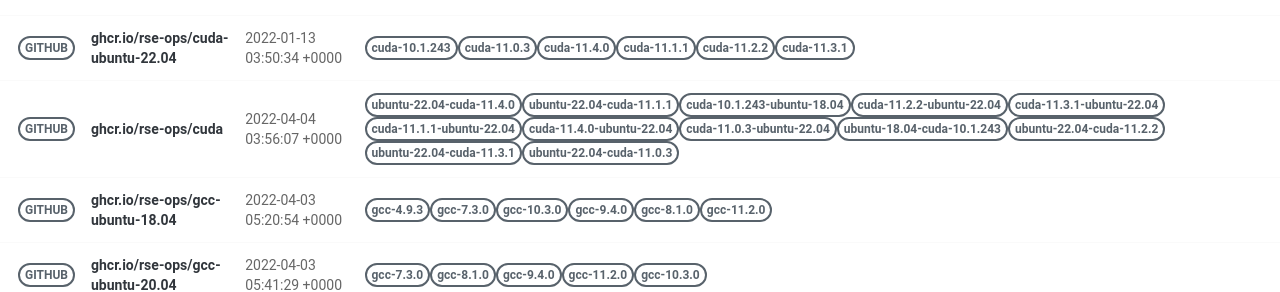
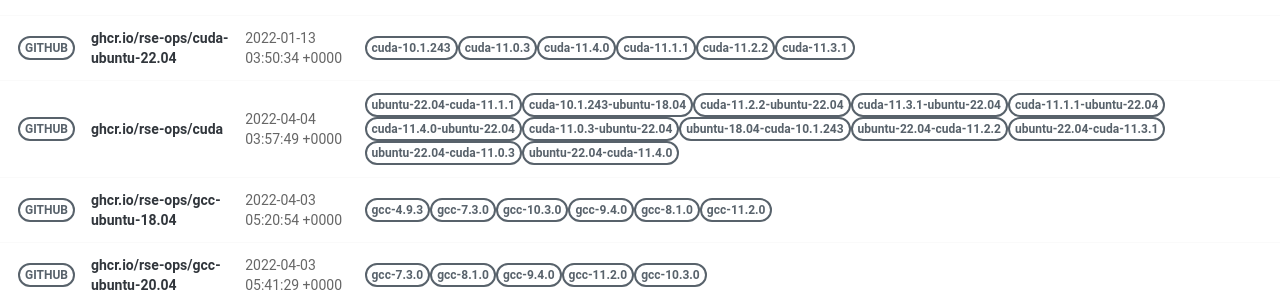
Before and after one commit to rse-ops/docker-images, a Jekyll site: the page built from pages/index.md, in a window 1280 px wide. Shown: the part 414-706 px from the top of the page. Built offline with Jekyll 4.4.1, drawn with Linux system fonts in a browser that asks for light colours; nearby versions of some CDN libraries; part of the change alters nothing that is shown.

Commit message:
Automated push to update library 2022-04-04

```diff
--- a/_library/ghcr.io-rse-ops-cuda.md
+++ b/_library/ghcr.io-rse-ops-cuda.md
@@ -1,14 +1,11 @@
 ---
 layout: container
 name: ghcr.io/rse-ops/cuda
-updated_at: 2022-04-04 03:56:07.487205
+updated_at: 2022-04-04 03:57:49.786643
 
 
 container_url: https://github.com/orgs/rse-ops/packages/container/package/cuda
 versions:
- - tag: ubuntu-22.04-cuda-11.4.0
-   dockerfile: https://github.com/rse-ops/docker-images/blob/main/ubuntu/cuda/Dockerfile
-   manifest: https://crane.ggcr.dev/manifest/ghcr.io/rse-ops/cuda:ubuntu-22.04-cuda-11.4.0
  - tag: ubuntu-22.04-cuda-11.1.1
    dockerfile: https://github.com/rse-ops/docker-images/blob/main/ubuntu/cuda/Dockerfile
    manifest: https://crane.ggcr.dev/manifest/ghcr.io/rse-ops/cuda:ubuntu-22.04-cuda-11.1.1
@@ -42,5 +39,8 @@ versions:
  - tag: ubuntu-22.04-cuda-11.0.3
    dockerfile: https://github.com/rse-ops/docker-images/blob/main/ubuntu/cuda/Dockerfile
    manifest: https://crane.ggcr.dev/manifest/ghcr.io/rse-ops/cuda:ubuntu-22.04-cuda-11.0.3
+ - tag: ubuntu-22.04-cuda-11.4.0
+   dockerfile: https://github.com/rse-ops/docker-images/blob/main/ubuntu/cuda/Dockerfile
+   manifest: https://crane.ggcr.dev/manifest/ghcr.io/rse-ops/cuda:ubuntu-22.04-cuda-11.4.0
 
 ---
```
